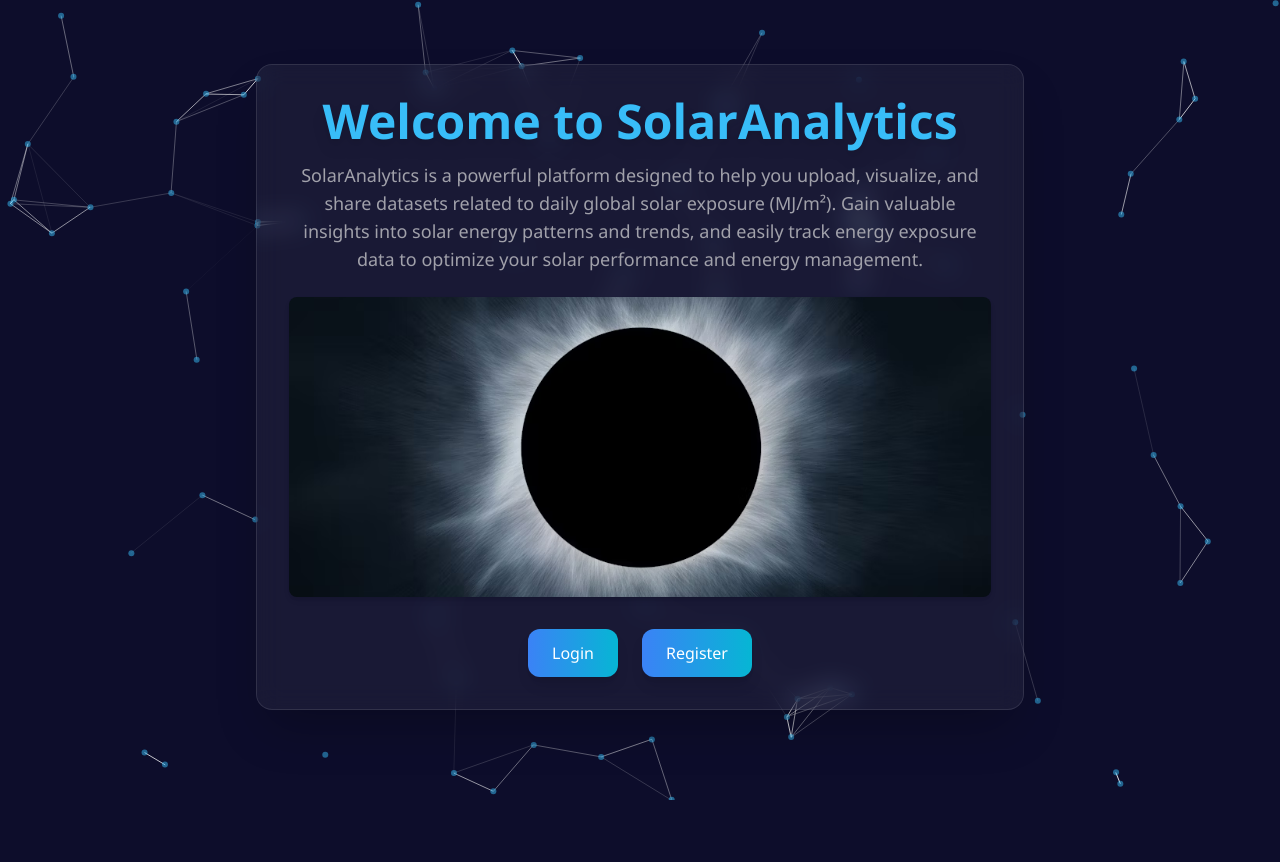
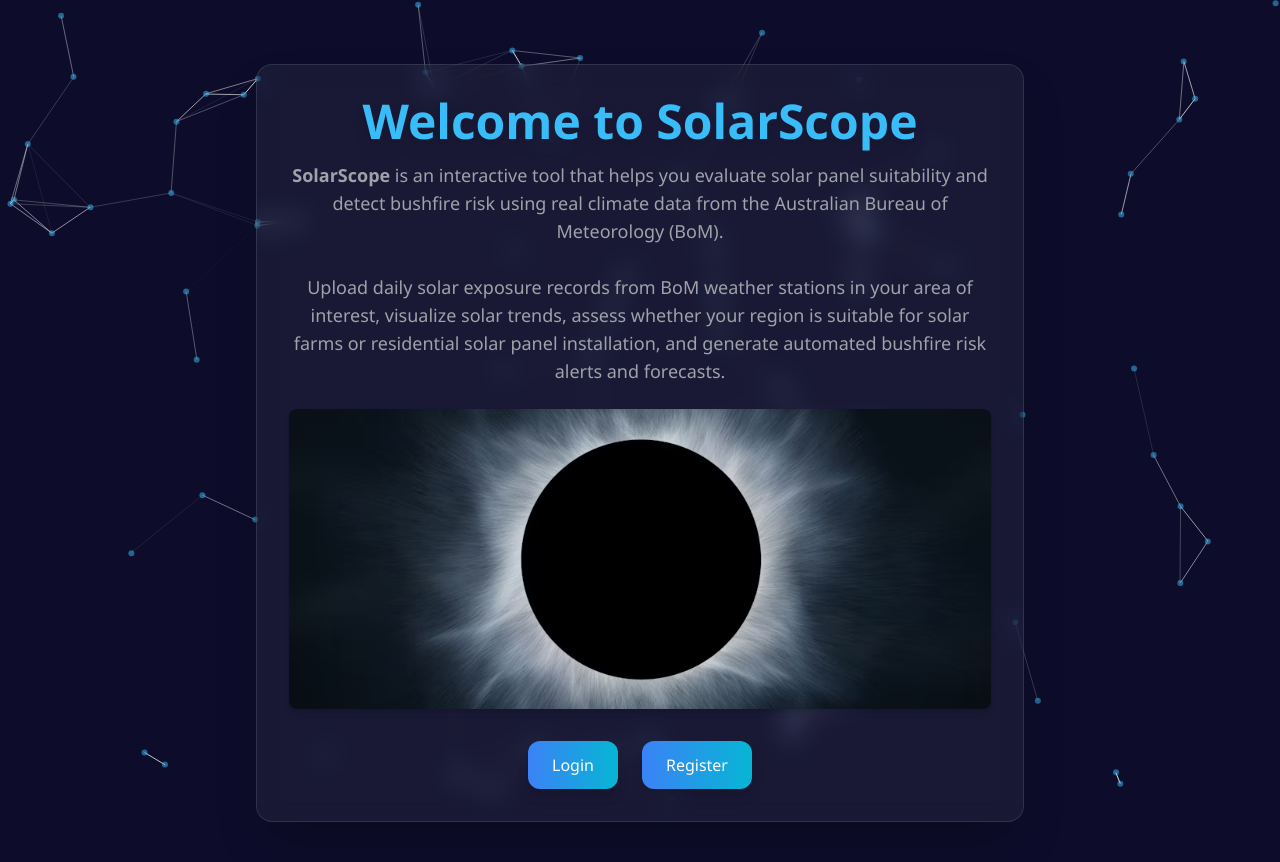
Before and after one commit to flappyfishhh/cits5505-masters62, a Flask app: page / in a window 1280 px wide. Shown: the top 862 px of the page. Before the commit the page ends 800 px from the top, so only its background shows below. Run offline with Flask 3, Linux system fonts and the light colour scheme; some libraries are stand-ins or nearby versions.

Commit message:
Update intro page description

```diff
--- a/app/templates/intro.html
+++ b/app/templates/intro.html
@@ -56,10 +56,10 @@
 
     <main class="flex justify-center px-4 py-12 sm:py-16">
       <div class="fade-in backdrop-blur-md bg-white/5 p-4 sm:p-6 lg:p-8 rounded-2xl shadow-2xl max-w-3xl w-full text-center border border-white/10 overflow-auto">
-        <h1 class="text-3xl sm:text-4xl lg:text-5xl font-extrabold mb-4 text-[var(--primary-color)] drop-shadow-lg">Welcome to SolarAnalytics</h1>
+        <h1 class="text-3xl sm:text-4xl lg:text-5xl font-extrabold mb-4 text-[var(--primary-color)] drop-shadow-lg">Welcome to SolarScope</h1>
         <p class="text-[var(--muted-color)] text-base sm:text-lg mb-6 leading-relaxed">
-          SolarAnalytics is a powerful platform designed to help you upload, visualize, and share datasets related to daily global solar exposure (MJ/m²).
-          Gain valuable insights into solar energy patterns and trends, and easily track energy exposure data to optimize your solar performance and energy management.
+          <strong>SolarScope</strong> is an interactive tool that helps you evaluate solar panel suitability and detect bushfire risk using real climate data from the Australian Bureau of Meteorology (BoM).<br><br>
+          Upload daily solar exposure records from BoM weather stations in your area of interest, visualize solar trends, assess whether your region is suitable for solar farms or residential solar panel installation, and generate automated bushfire risk alerts and forecasts.
         </p>
 
         <!-- Image Section -->
```
